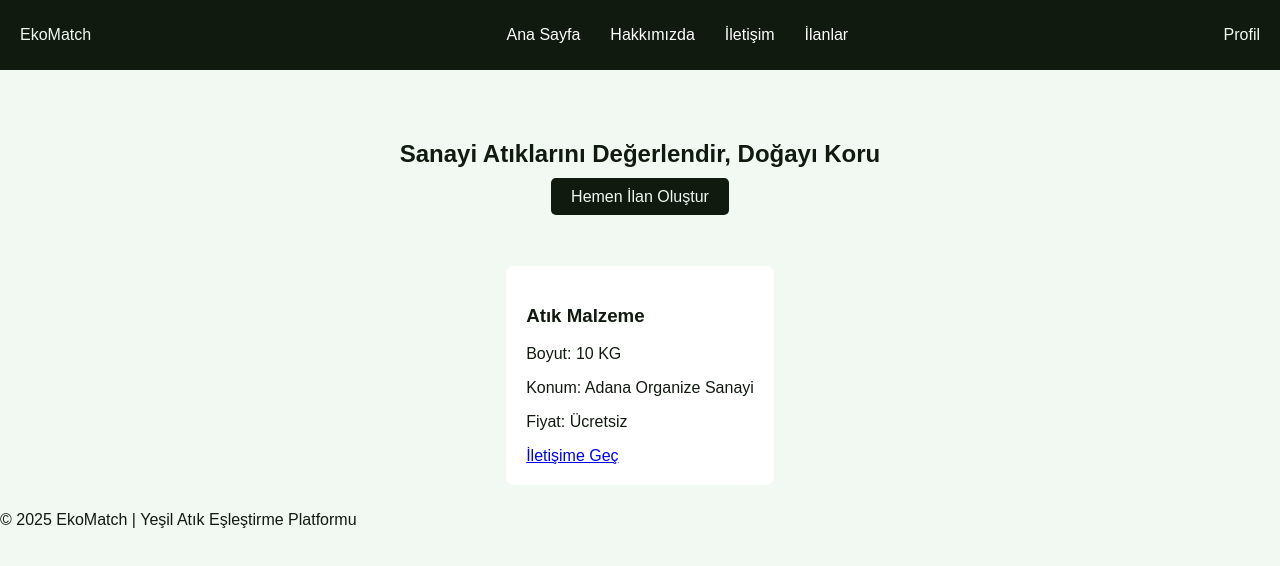
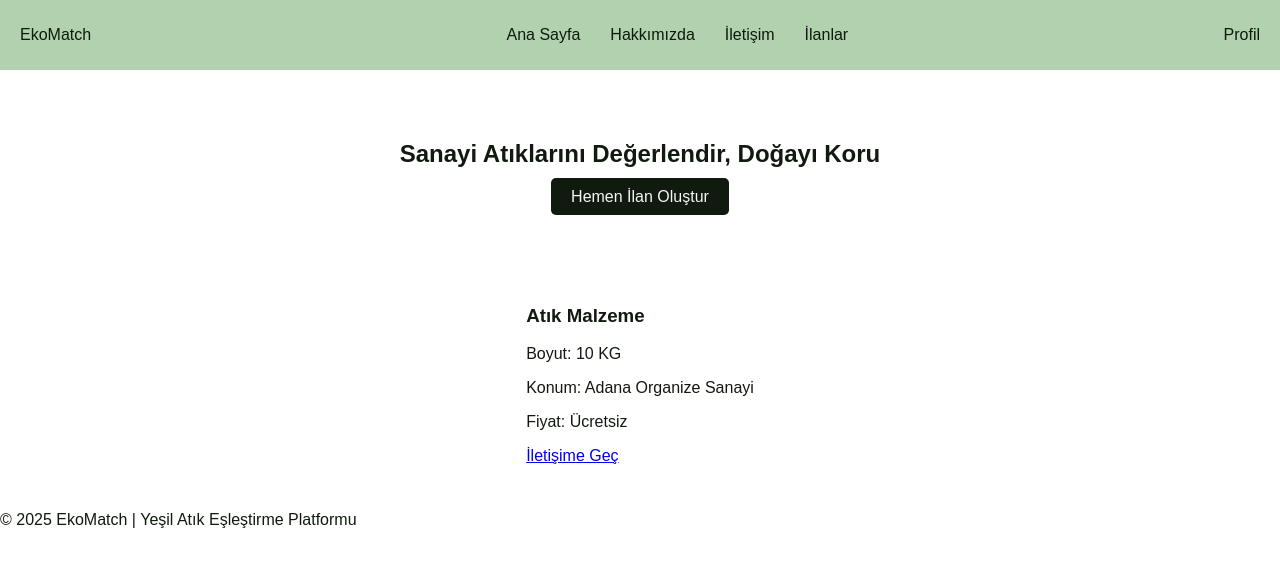
Before and after one commit to emoshon/EkoMatch, a plain HTML site: page index.html in a window 1280 px wide. Drawn offline with Linux system fonts and the light colour scheme.

Commit message:
Update styles.css

```diff
--- a/styles.css
+++ b/styles.css
@@ -1,14 +1,14 @@
 body {
     font-family: Arial, sans-serif;
-    background-color: #f2f8f2;
+    background-color: #ffffff; /* Arka plan beyaz */
     color: #101a0f;
     margin: 0;
     padding: 0;
 }
 
 header {
-    background-color: #101a0f;
-    color: #f2f8f2;
+    background-color: #b1d1af; /* Header rengi */
+    color: #101a0f; /* Yazı rengi */
     display: flex;
     justify-content: space-between;
     padding: 10px 20px;
@@ -25,7 +25,7 @@ nav ul li {
 }
 
 nav ul li a {
-    color: white;
+    color: #101a0f; /* Menü yazı rengi */
     text-decoration: none;
 }
 
```
